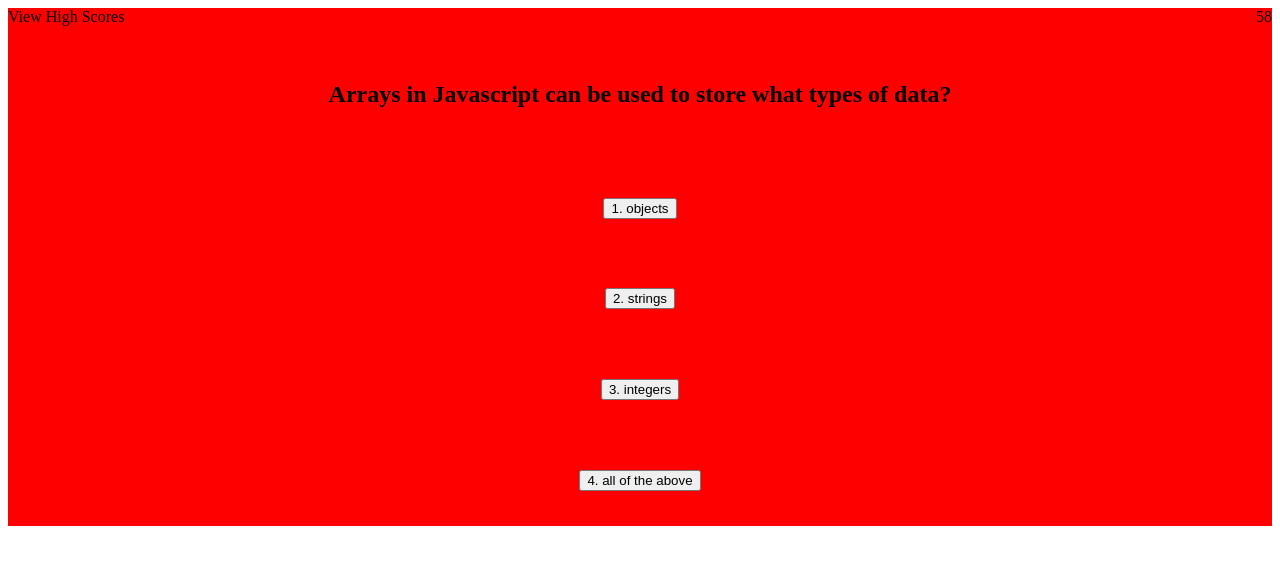
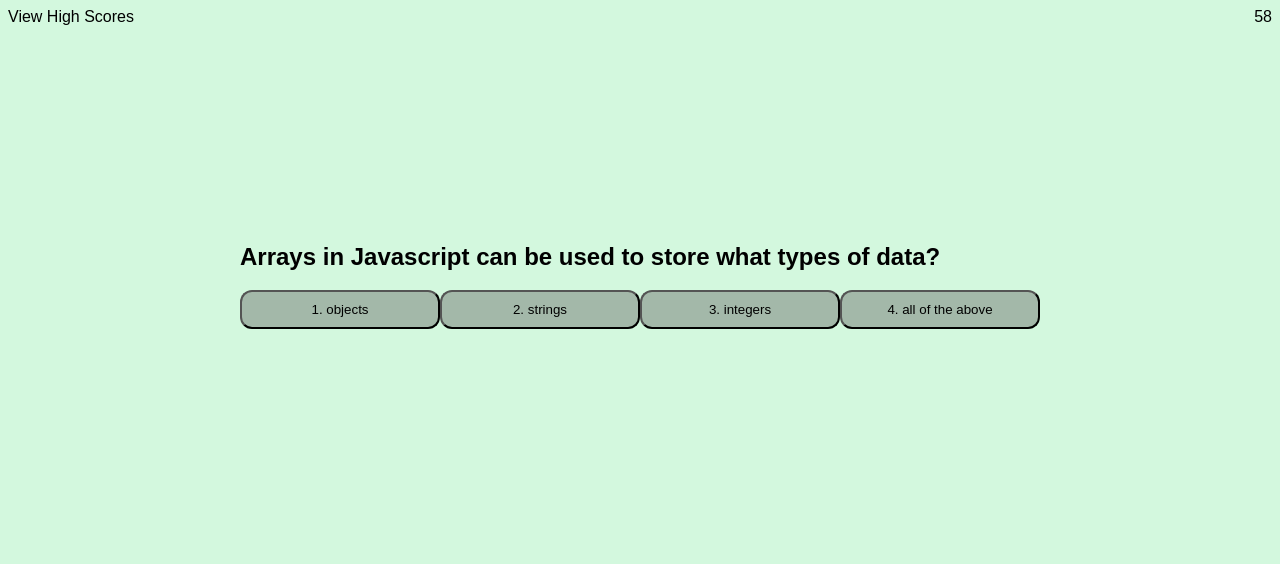
Before and after one commit to william-hunt88/javaScriptQuiz, a plain HTML site: page index.html in a window 1280 px wide. Both pictures are taken after a click on the button "Start Quiz". Drawn offline with Linux system fonts and the light colour scheme.

Commit message:
targeted buttons

```diff
--- a/assets/css/style.css
+++ b/assets/css/style.css
@@ -4,22 +4,38 @@
     justify-content: space-around;
     align-items: center;
     flex-direction: column;
-    background-color: red;
-};
+    background-color: rgb(211, 248, 222);
+}
 
 body {
-    background-color: red;
+    background-color: rgb(211, 248, 222);
+    font-family: sans-serif;
 }
 
 header {
-    background-color: red;
+    background-color: rgb(211, 248, 222);;
     display: flex;
     justify-content: space-between;
-};
+}
 
 #start-btn {
     width: 200px;
     padding: 10px 15px;
-    background-color: green;
+    background-color: rgb(163, 184, 169);
     border-radius: 12px;
-};
+}
+
+.answer {
+    width: 200px;
+    padding: 10px 15px;
+    background-color: rgb(163, 184, 169);
+    border-radius: 12px;
+
+}
+
+.correct-answer {
+    width: 200px;
+    padding: 10px 15px;
+    background-color: rgb(163, 184, 169);
+    border-radius: 12px;
+}
--- a/assets/js/script.js
+++ b/assets/js/script.js
@@ -5,6 +5,7 @@ console.log(startBtn);
 timer = 60
 highScores = [];
 score = 0;
+choicesDiv = document.querySelector('.choices')
 
 
 // first Question function
@@ -21,27 +22,31 @@ var firstQuestion = function () {
     var q1 = document.createElement("h2");
     q1.textContent = "Arrays in Javascript can be used to store what types of data?"
     q1.className = "question";
-    quizContentEl.appendChild(q1);
+    choicesDiv.appendChild(q1);
 
     var a1 = document.createElement("button");
     a1.textContent = "1. objects";
     a1.className = "answer";
-    quizContentEl.appendChild(a1);
+    choicesDiv.appendChild(a1);
 
     var a2 = document.createElement("button");
     a2.textContent = "2. strings";
     a2.className = "answer";
-    quizContentEl.appendChild(a2);
+    choicesDiv.appendChild(a2);
 
     var a3 = document.createElement("button");
     a3.textContent = "3. integers";
     a3.className = "answer";
-    quizContentEl.appendChild(a3);
+    choicesDiv.appendChild(a3);
 
     var a4 = document.createElement("button");
     a4.textContent = "4. all of the above"
     a4.className = "correct-answer"
-    quizContentEl.appendChild(a4);
+    choicesDiv.appendChild(a4);
+};
+
+var secondQuestion = function(){
+
 };
 
 // timer function
@@ -56,14 +61,17 @@ var timerAction = function() {
 
 var checkAnswer = function (event) {
     targetEl = event.target;
+    console.log(targetEl);
     wrong = document.querySelector(".answer");
 
     if(targetEl.matches(".correct-answer")) {
         score++
+        console.log(score);
         highScores.push(score);
-        console.log(highScores);
-    };
-
+        secondQuestion();
+    }else{
+        timer -= 10;
+    }
 };
 
 
@@ -76,7 +84,8 @@ var checkAnswer = function (event) {
 
 // Event Listeners
 startBtn.addEventListener("click" , firstQuestion);
-quizContentEl.addEventListener("click" , checkAnswer)
+choicesDiv.addEventListener("click" , checkAnswer)
+
 
 
 
--- a/index.html
+++ b/index.html
@@ -12,6 +12,9 @@
         <div class = "quiz-container" id = "quiz-container">
             <p class="quiz-description" id = "quiz-description"> Javascript quiz and its timmmeddddd</p>
             <button id = "start-btn"> Start Quiz </button>
+            <div class="choices">
+
+            </div>
         </div>
         <script src = "./assets/js/script.js"></script>
 </body>
```
